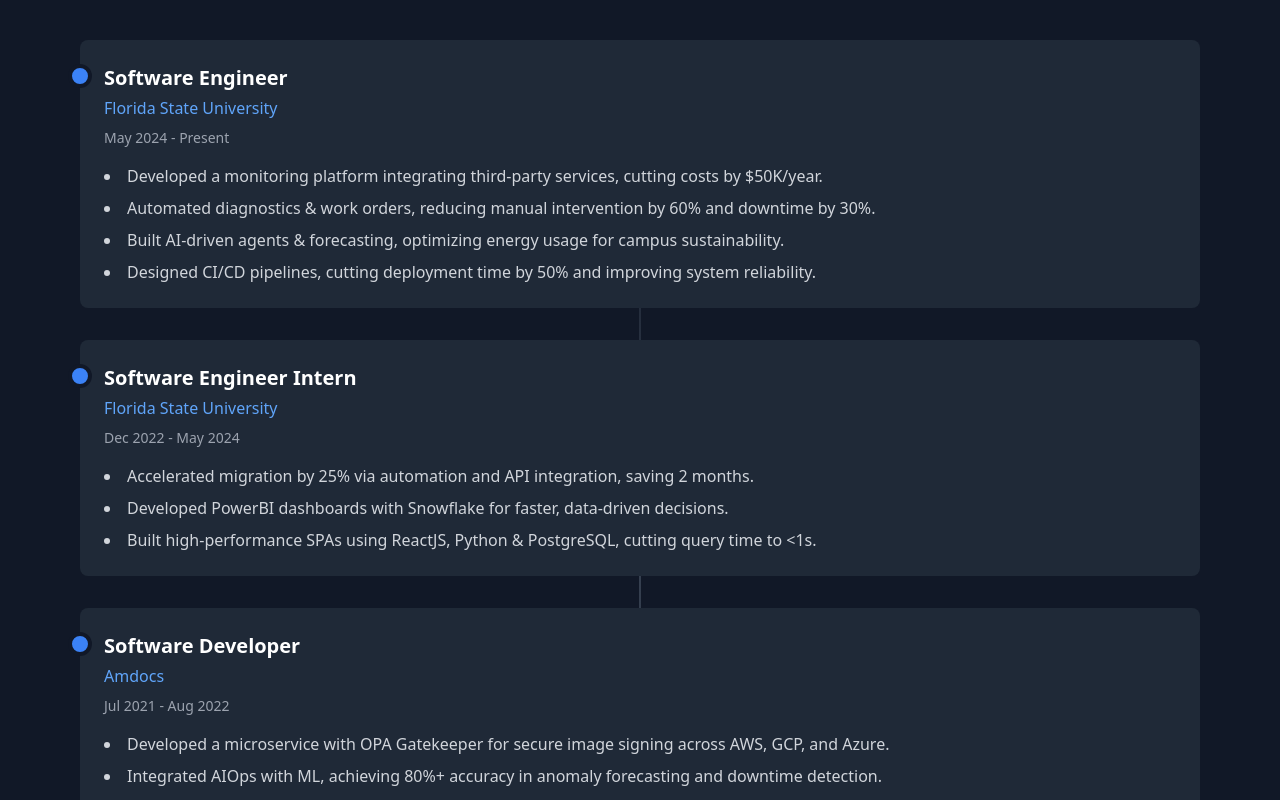
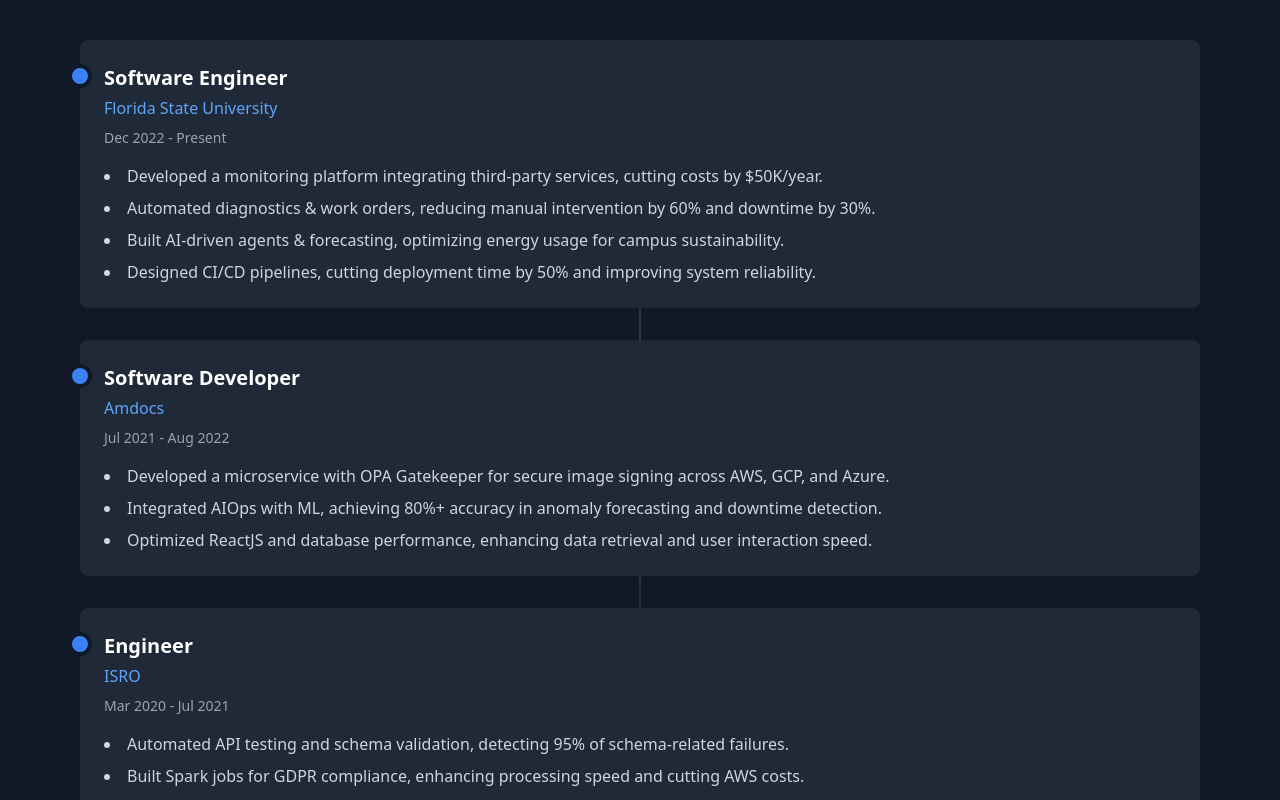
Before and after one commit to sairamkiran9/myportfolio, a React (Vite) app: page / in a window 1280 px wide. Shown: the part 1780-2580 px from the top of the page. Built offline with nearby package versions, Linux system fonts and the light colour scheme.

Commit message:
chore: content update

```diff
--- a/src/components/Experience/Experience.tsx
+++ b/src/components/Experience/Experience.tsx
@@ -5,22 +5,12 @@
   {
     title: "Software Engineer",
     company: "Florida State University",
-    period: "May 2024 - Present",
+    period: "Dec 2022 - Present",
     description: [
       "Developed a monitoring platform integrating third-party services, cutting costs by $50K/year.",
       "Automated diagnostics & work orders, reducing manual intervention by 60% and downtime by 30%.",
       "Built AI-driven agents & forecasting, optimizing energy usage for campus sustainability.",
       "Designed CI/CD pipelines, cutting deployment time by 50% and improving system reliability."
-    ]
-  },
-  {
-    title: "Software Engineer Intern",
-    company: "Florida State University",
-    period: "Dec 2022 - May 2024",
-    description: [
-      "Accelerated migration by 25% via automation and API integration, saving 2 months.",
-      "Developed PowerBI dashboards with Snowflake for faster, data-driven decisions.",
-      "Built high-performance SPAs using ReactJS, Python & PostgreSQL, cutting query time to <1s."
     ]
   },
   {
@@ -34,9 +24,9 @@
     ]
   },
   {
-    title: "Engineer Intern",
+    title: "Engineer",
     company: "ISRO",
-    period: "Mar 2021 - Jul 2021",
+    period: "Mar 2020 - Jul 2021",
     description: [
       "Automated API testing and schema validation, detecting 95% of schema-related failures.",
       "Built Spark jobs for GDPR compliance, enhancing processing speed and cutting AWS costs."
```
